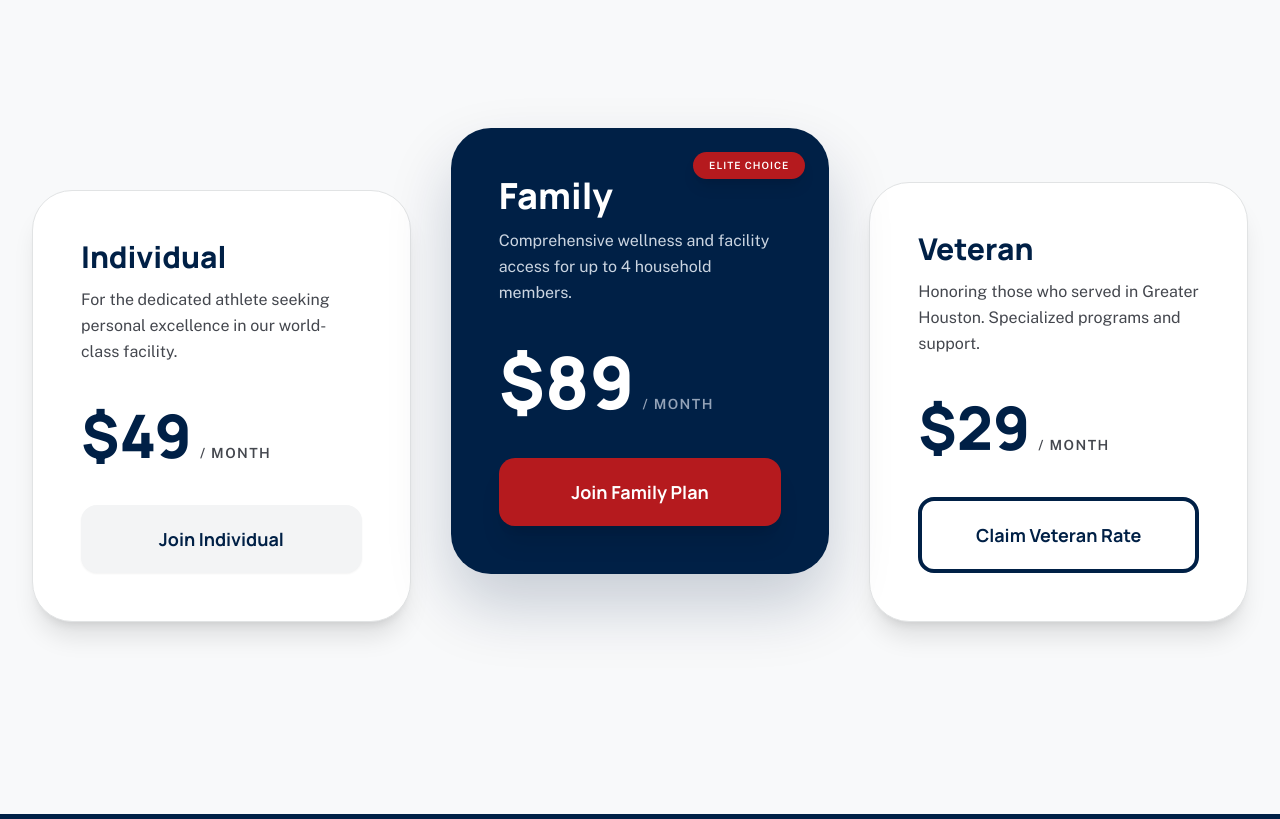
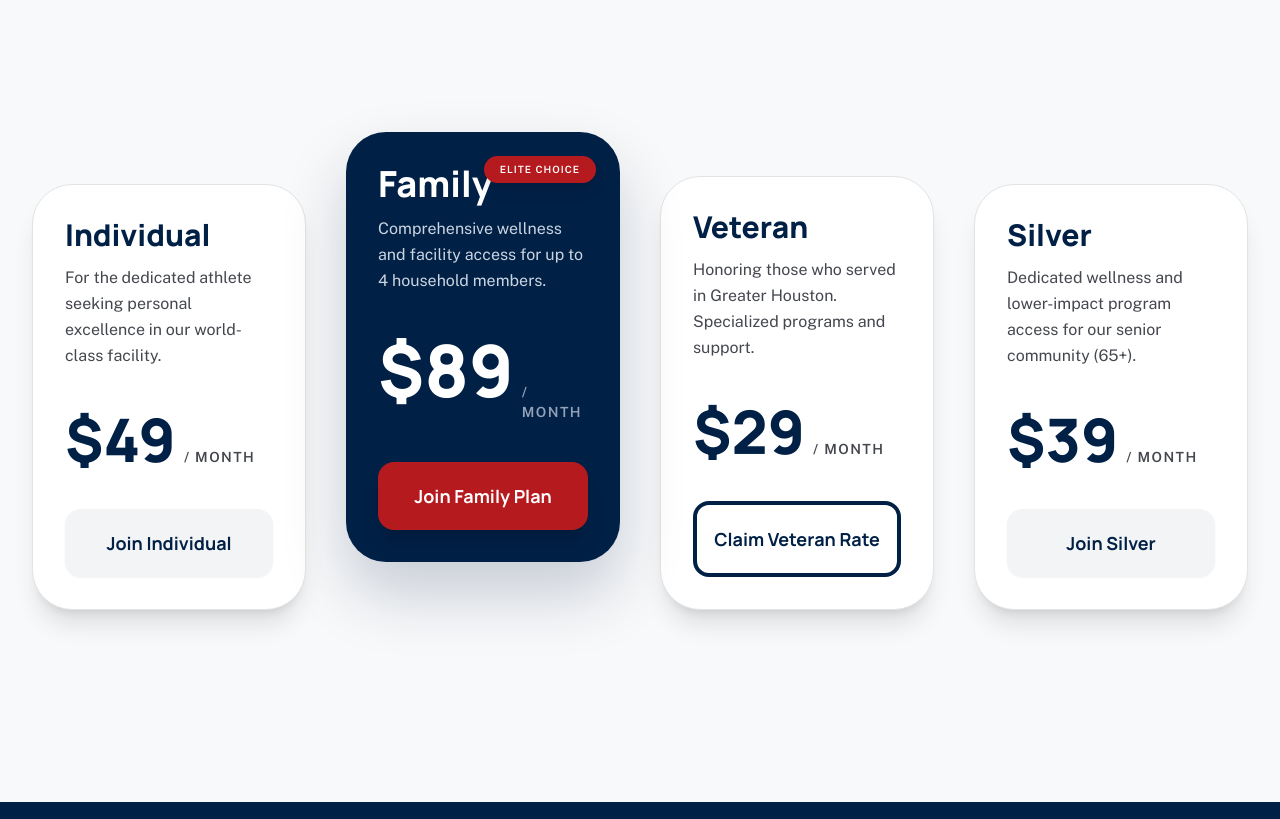
Before and after one commit to arielsan1/nlrc-website, a website: page memberships.html in a window 1280 px wide. Shown: the part 680-1499 px from the top of the page. Drawn offline with nearby package versions, Linux system fonts and the light colour scheme.

Commit message:
feat: Add Silver membership tier for seniors

```diff
--- a/memberships.html
+++ b/memberships.html
@@ -85,6 +85,10 @@
 <input class="hidden" name="plan" type="radio"/>
 <span class="text-xl font-bold font-headline text-primary group-hover:text-secondary transition-colors">Veteran - $29/mo</span>
 </label>
+<label class="flex items-center p-5 border-2 border-surface-container-highest rounded-2xl cursor-pointer hover:border-secondary transition-all group">
+<input class="hidden" name="plan" type="radio"/>
+<span class="text-xl font-bold font-headline text-primary group-hover:text-secondary transition-colors">Silver (65+) - $39/mo</span>
+</label>
 </div>
 </div>
 <div class="pt-8">
@@ -138,7 +142,7 @@
 <!-- Membership Tiers -->
 <section class="max-w-7xl mx-auto px-8 py-24 mb-24">
 <div class="grid grid-cols-1 lg:grid-cols-12 gap-10 items-end">
-<div class="lg:col-span-4 bg-white p-12 rounded-[2.5rem] shadow-xl border border-surface-container-highest group hover:-translate-y-2 transition-all duration-500">
+<div class="lg:col-span-3 bg-white p-8 rounded-[2.5rem] shadow-xl border border-surface-container-highest group hover:-translate-y-2 transition-all duration-500">
 <h3 class="text-3xl font-black font-headline text-primary mb-3">Individual</h3>
 <p class="text-on-surface-variant mb-10 leading-relaxed">For the dedicated athlete seeking personal excellence in our world-class facility.</p>
 <div class="flex items-baseline mb-10">
@@ -148,7 +152,7 @@
 <button class="w-full py-5 bg-surface-container-low text-primary rounded-2xl font-headline font-bold text-lg hover:bg-primary hover:text-white transition-all shadow-sm group-hover:shadow-lg" onclick="openModal()">Join Individual</button>
 </div>
 
-<div class="lg:col-span-4 bg-primary p-12 rounded-[2.5rem] shadow-[0_32px_64px_rgba(0,32,70,0.2)] relative overflow-hidden transform lg:-translate-y-12">
+<div class="lg:col-span-3 bg-primary p-8 rounded-[2.5rem] shadow-[0_32px_64px_rgba(0,32,70,0.2)] relative overflow-hidden transform lg:-translate-y-12">
 <div class="absolute top-6 right-6 bg-secondary text-white text-[10px] font-black px-4 py-1.5 rounded-full uppercase tracking-widest shadow-lg">Elite Choice</div>
 <h3 class="text-4xl font-black font-headline text-white mb-3">Family</h3>
 <p class="text-slate-300 mb-10 leading-relaxed">Comprehensive wellness and facility access for up to 4 household members.</p>
@@ -159,7 +163,7 @@
 <button class="w-full py-5 bg-secondary text-white rounded-2xl font-headline font-bold text-lg hover:bg-neutral-100 hover:text-primary transition-all shadow-xl" onclick="openModal()">Join Family Plan</button>
 </div>
 
-<div class="lg:col-span-4 bg-white p-12 rounded-[2.5rem] shadow-xl border border-surface-container-highest group hover:-translate-y-2 transition-all duration-500">
+<div class="lg:col-span-3 bg-white p-8 rounded-[2.5rem] shadow-xl border border-surface-container-highest group hover:-translate-y-2 transition-all duration-500">
 <h3 class="text-3xl font-black font-headline text-primary mb-3">Veteran</h3>
 <p class="text-on-surface-variant mb-10 leading-relaxed">Honoring those who served in Greater Houston. Specialized programs and support.</p>
 <div class="flex items-baseline mb-10">
@@ -167,6 +171,16 @@
 <span class="text-on-surface-variant font-bold ml-2 tracking-widest text-sm uppercase">/ month</span>
 </div>
 <button class="w-full py-5 border-4 border-primary text-primary rounded-2xl font-headline font-bold text-lg hover:bg-primary hover:text-white transition-all group-hover:shadow-lg" onclick="openModal()">Claim Veteran Rate</button>
+</div>
+
+<div class="lg:col-span-3 bg-white p-8 rounded-[2.5rem] shadow-xl border border-surface-container-highest group hover:-translate-y-2 transition-all duration-500">
+<h3 class="text-3xl font-black font-headline text-primary mb-3">Silver</h3>
+<p class="text-on-surface-variant mb-10 leading-relaxed">Dedicated wellness and lower-impact program access for our senior community (65+).</p>
+<div class="flex items-baseline mb-10">
+<span class="text-6xl font-black font-headline text-primary">$39</span>
+<span class="text-on-surface-variant font-bold ml-2 tracking-widest text-sm uppercase">/ month</span>
+</div>
+<button class="w-full py-5 bg-surface-container-low text-primary rounded-2xl font-headline font-bold text-lg hover:bg-primary hover:text-white transition-all shadow-sm group-hover:shadow-lg" onclick="openModal()">Join Silver</button>
 </div>
 </div>
 </section>
```
